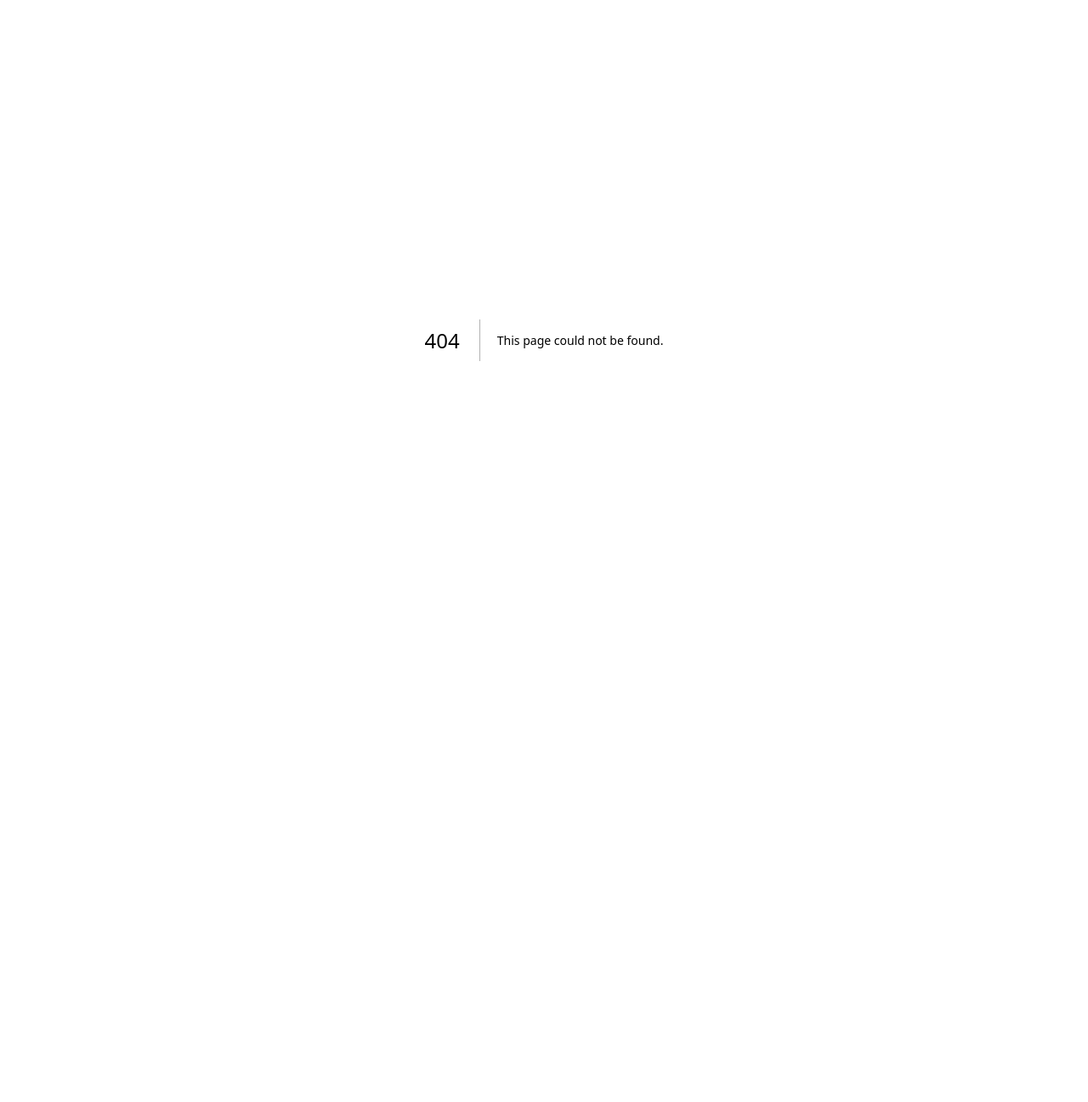
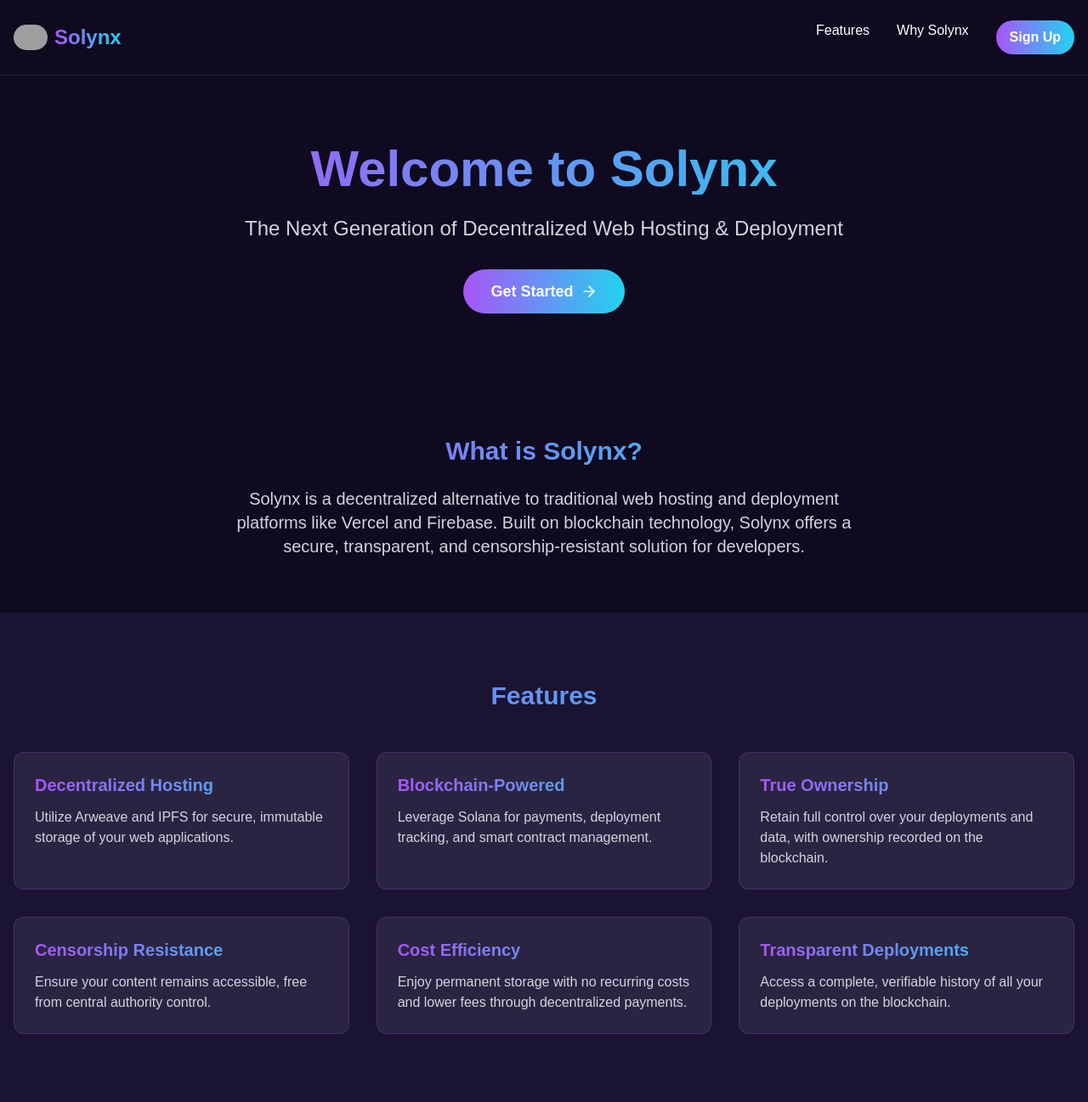
Before and after one commit to Eshan-Sharma/Solynx, a Next.js app: page /landing in a window 1280 px wide. Before the commit this address had no page. Shown: the top 1297 px of the page at 85% size. Before the commit the page ends 800 px from the top, so only its background shows below. Built offline with nearby package versions, Linux system fonts and the light colour scheme; grey boxes are pictures that could not be loaded.

Commit message:
add landing page

```diff
--- /dev/null
+++ b/src/app/landing/page.tsx
@@ -0,0 +1,211 @@
+import Link from "next/link";
+import Image from "next/image";
+import { ArrowRight, Github, Twitter } from "lucide-react";
+
+export default function Landing() {
+  return (
+    <div className="min-h-screen flex flex-col bg-[#0F0A1F] text-white">
+      <header className="border-b border-white/10">
+        <div className="container mx-auto px-4 py-6">
+          <nav className="flex justify-between items-center">
+            <Link href="/" className="flex items-center space-x-2">
+              <Image
+                src="https://bafybeibagjmvlztpgswjqxzwwj7fuoct3a4tbkdxjk3qllj7nsrtoaigna.ipfs.w3s.link/Solynx_icon.jpg"
+                alt="Solynx Logo"
+                width={40}
+                height={40}
+                className="rounded-full"
+              />
+              <span className="text-2xl font-bold bg-gradient-to-r from-purple-500 to-cyan-400 bg-clip-text text-transparent">
+                Solynx
+              </span>
+            </Link>
+            <div className="hidden md:flex space-x-8">
+              <Link
+                href="#features"
+                className="hover:text-cyan-400 transition-colors"
+              >
+                Features
+              </Link>
+              <Link
+                href="#why-solynx"
+                className="hover:text-cyan-400 transition-colors"
+              >
+                Why Solynx
+              </Link>
+              <Link
+                href="#"
+                className="bg-gradient-to-r from-purple-500 to-cyan-400 px-4 py-2 rounded-full font-semibold hover:opacity-90 transition-opacity"
+              >
+                Sign Up
+              </Link>
+            </div>
+          </nav>
+        </div>
+      </header>
+
+      <main className="flex-grow">
+        <section className="container mx-auto px-4 py-20 text-center">
+          <div className="max-w-4xl mx-auto">
+            <h1 className="text-4xl md:text-6xl font-bold mb-6 bg-gradient-to-r from-purple-500 to-cyan-400 bg-clip-text text-transparent">
+              Welcome to Solynx
+            </h1>
+            <p className="text-xl md:text-2xl mb-8 text-gray-300">
+              The Next Generation of Decentralized Web Hosting & Deployment
+            </p>
+            <Link
+              href="#"
+              className="inline-flex items-center bg-gradient-to-r from-purple-500 to-cyan-400 px-8 py-3 rounded-full font-semibold text-lg hover:opacity-90 transition-opacity"
+            >
+              Get Started
+              <ArrowRight className="ml-2" size={20} />
+            </Link>
+          </div>
+        </section>
+
+        <section className="container mx-auto px-4 py-16">
+          <div className="max-w-3xl mx-auto text-center">
+            <h2 className="text-3xl font-bold mb-6 bg-gradient-to-r from-purple-500 to-cyan-400 bg-clip-text text-transparent">
+              What is Solynx?
+            </h2>
+            <p className="text-xl text-gray-300">
+              Solynx is a decentralized alternative to traditional web hosting
+              and deployment platforms like Vercel and Firebase. Built on
+              blockchain technology, Solynx offers a secure, transparent, and
+              censorship-resistant solution for developers.
+            </p>
+          </div>
+        </section>
+
+        <section id="features" className="py-20 bg-[#1A1432]">
+          <div className="container mx-auto px-4">
+            <h2 className="text-3xl font-bold mb-12 text-center bg-gradient-to-r from-purple-500 to-cyan-400 bg-clip-text text-transparent">
+              Features
+            </h2>
+            <div className="grid grid-cols-1 md:grid-cols-2 lg:grid-cols-3 gap-8">
+              {[
+                {
+                  title: "Decentralized Hosting",
+                  description:
+                    "Utilize Arweave and IPFS for secure, immutable storage of your web applications.",
+                },
+                {
+                  title: "Blockchain-Powered",
+                  description:
+                    "Leverage Solana for payments, deployment tracking, and smart contract management.",
+                },
+                {
+                  title: "True Ownership",
+                  description:
+                    "Retain full control over your deployments and data, with ownership recorded on the blockchain.",
+                },
+                {
+                  title: "Censorship Resistance",
+                  description:
+                    "Ensure your content remains accessible, free from central authority control.",
+                },
+                {
+                  title: "Cost Efficiency",
+                  description:
+                    "Enjoy permanent storage with no recurring costs and lower fees through decentralized payments.",
+                },
+                {
+                  title: "Transparent Deployments",
+                  description:
+                    "Access a complete, verifiable history of all your deployments on the blockchain.",
+                },
+              ].map((feature, index) => (
+                <div
+                  key={index}
+                  className="bg-[#2A2442] p-6 rounded-xl border border-purple-500/20 hover:border-cyan-400/40 transition-colors"
+                >
+                  <h3 className="text-xl font-semibold mb-3 bg-gradient-to-r from-purple-500 to-cyan-400 bg-clip-text text-transparent">
+                    {feature.title}
+                  </h3>
+                  <p className="text-gray-300">{feature.description}</p>
+                </div>
+              ))}
+            </div>
+          </div>
+        </section>
+
+        <section id="why-solynx" className="container mx-auto px-4 py-20">
+          <h2 className="text-3xl font-bold mb-8 text-center bg-gradient-to-r from-purple-500 to-cyan-400 bg-clip-text text-transparent">
+            Why Choose Solynx?
+          </h2>
+          <ul className="max-w-2xl mx-auto text-lg space-y-4">
+            {[
+              "Improved security and integrity of deployments",
+              "Decentralized access control without relying on central authorities",
+              "Global accessibility without regional restrictions",
+              "Reduced risk of outages due to decentralized infrastructure",
+              "Open ecosystem promoting interoperability",
+            ].map((item, index) => (
+              <li
+                key={index}
+                className="flex items-center space-x-3 text-gray-300"
+              >
+                <span className="w-2 h-2 rounded-full bg-gradient-to-r from-purple-500 to-cyan-400" />
+                <span>{item}</span>
+              </li>
+            ))}
+          </ul>
+        </section>
+
+        <section className="bg-[#1A1432] py-20">
+          <div className="container mx-auto px-4 text-center">
+            <h2 className="text-3xl font-bold mb-6 bg-gradient-to-r from-purple-500 to-cyan-400 bg-clip-text text-transparent">
+              Get Started Today
+            </h2>
+            <p className="text-xl mb-8 text-gray-300">
+              Join the revolution in web hosting and deployment. Experience the
+              power of decentralization with Solynx.
+            </p>
+            <Link
+              href="#"
+              className="inline-flex items-center bg-gradient-to-r from-purple-500 to-cyan-400 px-8 py-3 rounded-full font-semibold text-lg hover:opacity-90 transition-opacity"
+            >
+              Sign Up Now
+              <ArrowRight className="ml-2" size={20} />
+            </Link>
+          </div>
+        </section>
+      </main>
+
+      <footer className="bg-[#0A0813] py-8 border-t border-white/10">
+        <div className="container mx-auto px-4">
+          <div className="flex flex-col md:flex-row justify-between items-center">
+            <div className="flex items-center space-x-2 mb-4 md:mb-0">
+              <Image
+                src="https://bafybeibagjmvlztpgswjqxzwwj7fuoct3a4tbkdxjk3qllj7nsrtoaigna.ipfs.w3s.link/Solynx_icon.jpg"
+                alt="Solynx Logo"
+                width={30}
+                height={30}
+                className="rounded-full"
+              />
+              <span className="text-gray-400">
+                &copy; 2024 Solynx. All rights reserved.
+              </span>
+            </div>
+            <div className="flex space-x-6">
+              <Link
+                href="https://x.com/Solynx108"
+                className="text-gray-400 hover:text-cyan-400 transition-colors"
+              >
+                <Twitter size={24} />
+                <span className="sr-only">Twitter</span>
+              </Link>
+              <Link
+                href="#"
+                className="text-gray-400 hover:text-purple-500 transition-colors"
+              >
+                <Github size={24} />
+                <span className="sr-only">GitHub</span>
+              </Link>
+            </div>
+          </div>
+        </div>
+      </footer>
+    </div>
+  );
+}
```
